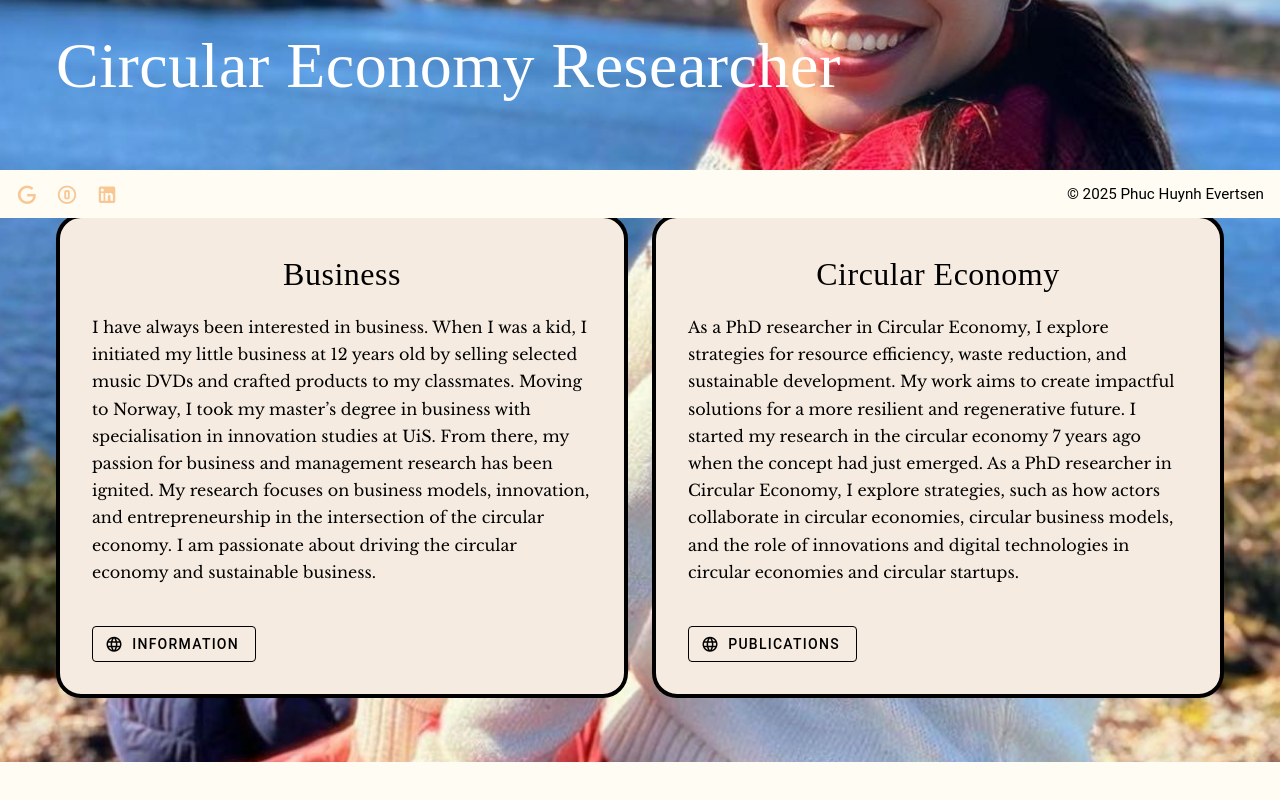
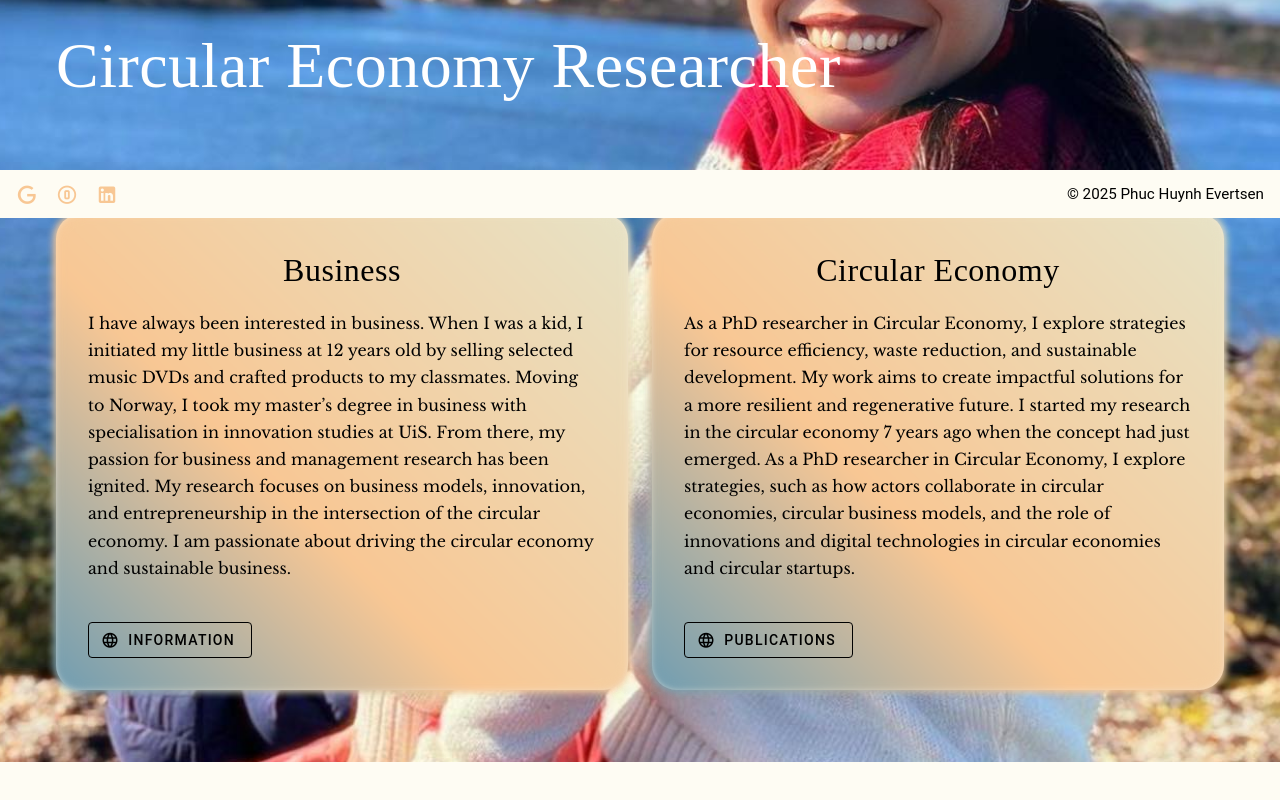
Before and after one commit to TommyEvertsen/Portofolio-Pru, a Vue app: page / in a window 1280 px wide. Shown: the part 582-1382 px from the top of the page. Built offline with nearby package versions, Linux system fonts and the light colour scheme; a small style sheet from the web is missing; a web font is replaced by a local one.

Commit message:
Changed darkmode colors and fixed image

```diff
--- a/src/components/AppFooter.vue
+++ b/src/components/AppFooter.vue
@@ -44,7 +44,7 @@ const items = [
 <style>
 /* Footer */
 .app-footer {
-  background: var(--main) !important;
+  background: var(--navigation) !important;
   color: var(--main-secondary);
 
   display: flex;
--- a/src/components/NavigationDrawer.vue
+++ b/src/components/NavigationDrawer.vue
@@ -27,7 +27,7 @@
     width="220"
     v-if="drawer"
     v-model="drawer"
-    color="var(--main)"
+    color="var(--navigation)"
     density
   >
     <v-list>
--- a/src/pages/Teaching.vue
+++ b/src/pages/Teaching.vue
@@ -111,7 +111,7 @@
           class="flex justify-center"
         >
           <div class="chickenImageContainer"></div>
-          <v-img :src="chicken" class="chickenImage" max-height="900"></v-img>
+          <v-img :src="chicken" class="chickenImage"></v-img>
         </v-col>
       </v-row>
 
--- a/src/pages/index.vue
+++ b/src/pages/index.vue
@@ -133,9 +133,33 @@ const navigateToEducation = () => {
 .info-card {
   border-radius: 25px !important;
   padding: 2rem;
-  border: 4px solid var(--main-secondary) !important;
   background-color: var(--main-context) !important;
   color: var(--main-text-secondary);
+  position: relative;
+  z-index: 1;
+}
+
+.info-card::after,
+.info-card::before {
+  content: "";
+  position: absolute;
+  top: 0;
+  left: 0;
+  bottom: 0;
+  right: 0;
+  background: linear-gradient(
+    45deg,
+    #ff6700,
+    #1982c4,
+    #f8c794,
+    #e5e5cb,
+    #ff6700
+  );
+  background-size: 400%;
+  z-index: -1;
+  animation: glow 20s linear infinite;
+  filter: blur(5px);
+  border-radius: inherit;
 }
 
 .infoCard-btn {
@@ -206,4 +230,18 @@ const navigateToEducation = () => {
     background: rgba(24, 24, 24, 0.3) !important;
   }
 }
+
+@keyframes glow {
+  0% {
+    background-position: 0 0;
+  }
+
+  50% {
+    background-position: 100% 0;
+  }
+
+  100% {
+    background-position: 0 0;
+  }
+}
 </style>
--- a/src/styles/styles.css
+++ b/src/styles/styles.css
@@ -2,7 +2,8 @@
 
 :root,
 .theme-dark {
-  --main: #1a120b;
+  --main: #192734;
+  --navigation: #22303c;
   --main-secondary: #e5e5cb;
   --main-context: #e5e5cb;
   --main-button: #3c2a21;
@@ -22,6 +23,7 @@
 
 .theme-light {
   --main: #fefcf3; /* Background color */
+  --navigation: #fefcf3;
   --main-secondary: #000000; /* borders  */
   --main-context: #f5ebe0; /* the boxes of text and top of page*/
   --main-button: #000000; /* buttons */
```
Also changed, not shown: vite.config.mts.
